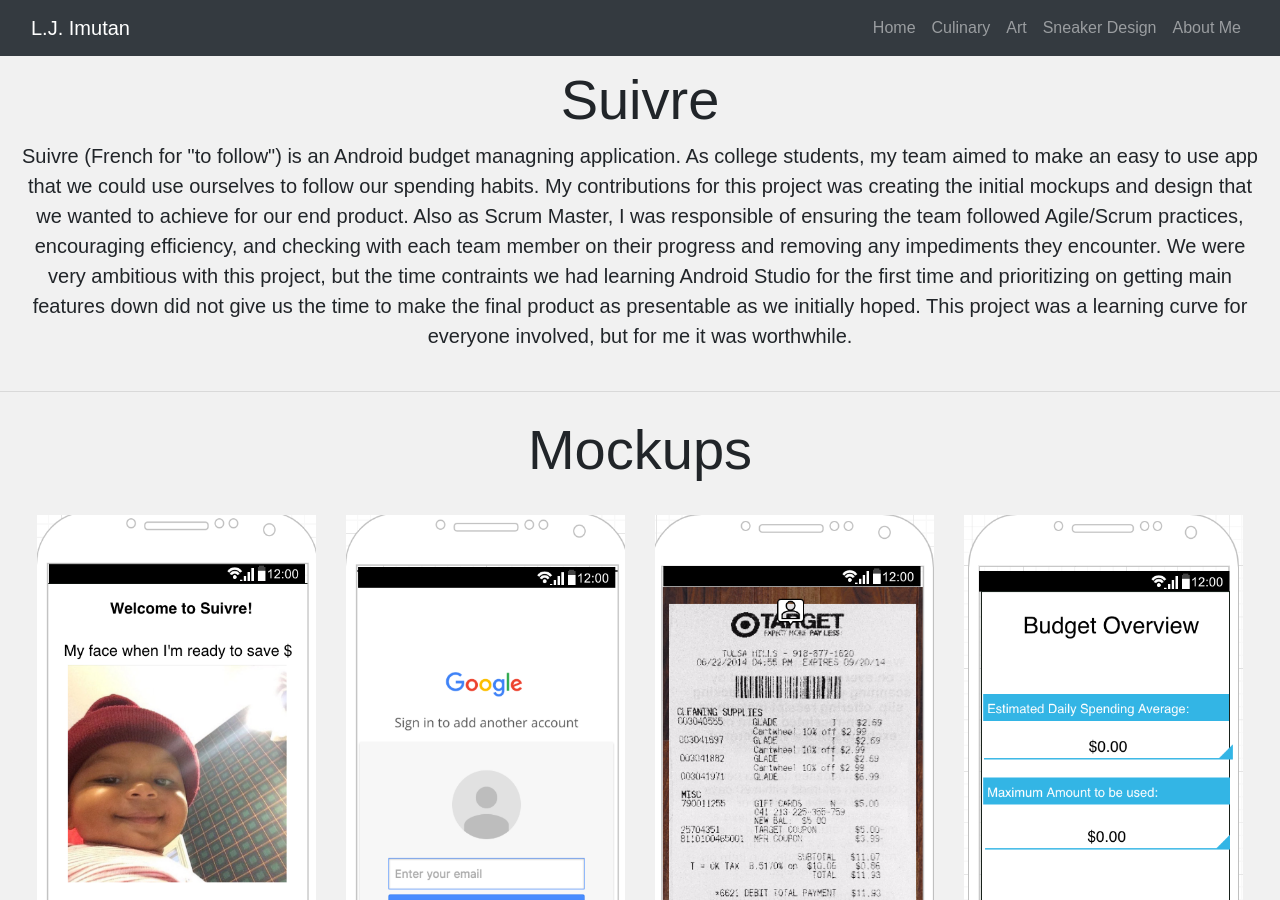
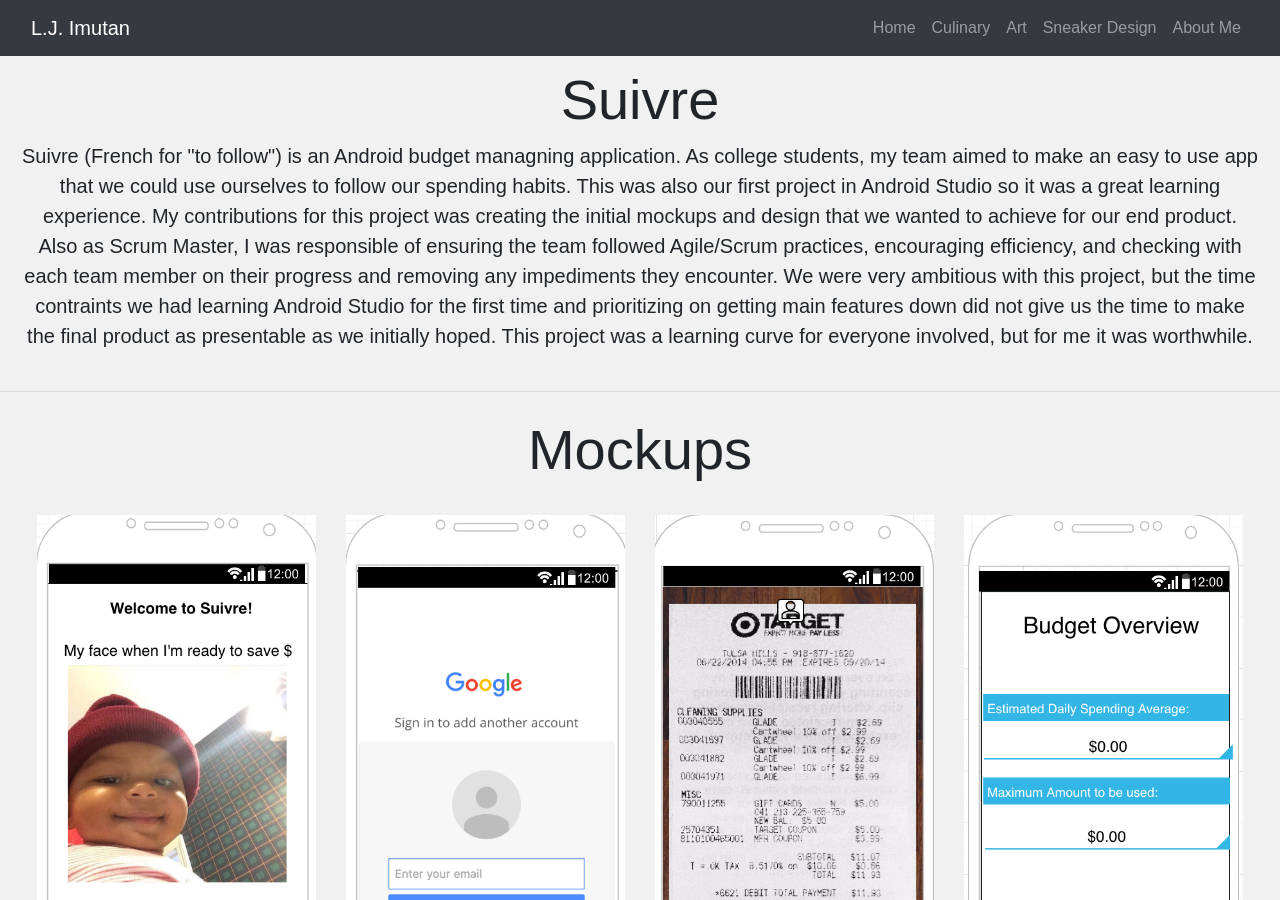
Before and after one commit to TheLJWay/TheLJWay.github.io, a Jekyll site: the page suivre.html, which Jekyll copies as it is, in a window 1280 px wide and 900 px high. Built offline with Jekyll 4.4.1, drawn with Linux system fonts in a browser that asks for light colours.

Commit message:
Update suivre.html

```diff
--- a/suivre.html
+++ b/suivre.html
@@ -59,7 +59,7 @@
             <h2 class="display-4">Suivre</h2>
     </div>
     <div class="col-12">
-      <p class="lead">Suivre (French for "to follow") is an Android budget managning application. As college students, my team aimed to make an easy to use app that we could use ourselves to follow our spending habits. My contributions for this project was creating the initial mockups and design that we wanted to achieve for our end product. Also as Scrum Master, I was responsible of ensuring the team followed Agile/Scrum practices, encouraging efficiency, and checking with each team member on their progress and removing any impediments they encounter. We were very ambitious with this project, but the time contraints we had learning Android Studio for the first time and prioritizing on getting main features down did not give us the time to make the final product as presentable as we initially hoped. This project was a learning curve for everyone involved, but for me it was worthwhile.</p>
+      <p class="lead">Suivre (French for "to follow") is an Android budget managning application. As college students, my team aimed to make an easy to use app that we could use ourselves to follow our spending habits. This was also our first project in Android Studio so it was a great learning experience. My contributions for this project was creating the initial mockups and design that we wanted to achieve for our end product. Also as Scrum Master, I was responsible of ensuring the team followed Agile/Scrum practices, encouraging efficiency, and checking with each team member on their progress and removing any impediments they encounter. We were very ambitious with this project, but the time contraints we had learning Android Studio for the first time and prioritizing on getting main features down did not give us the time to make the final product as presentable as we initially hoped. This project was a learning curve for everyone involved, but for me it was worthwhile.</p>
     </div>
     </div>
     </div>
```
